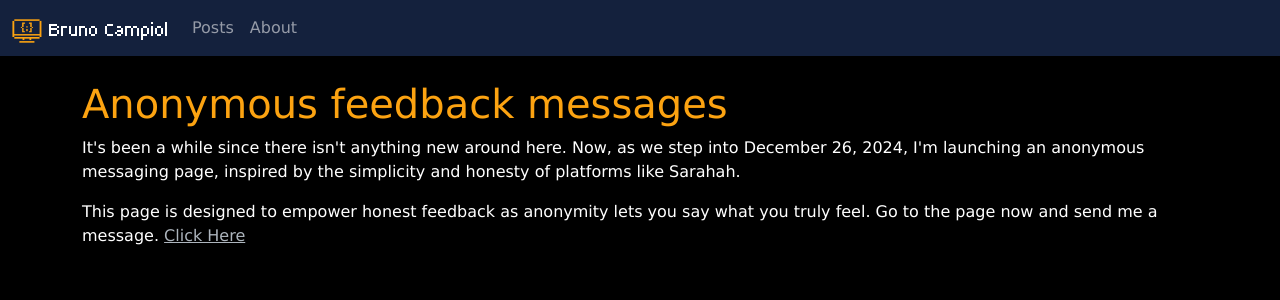
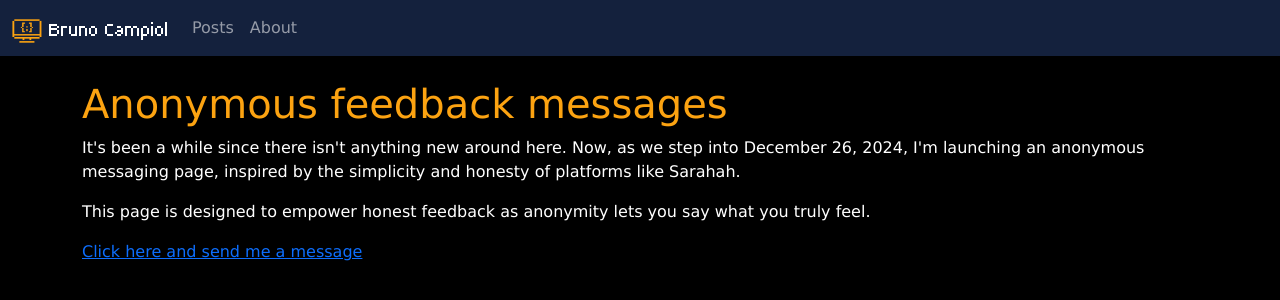
Before and after one commit to brunocampiol/brunocampiol.github.io, a Jekyll site: the page built from _posts/2024-12-26-feedback-messages.html, in a window 1280 px wide. Shown: the top 300 px of the page. Built offline with Jekyll 4.4.1, drawn with Linux system fonts in a browser that asks for light colours.

Commit message:
update feedback message page

```diff
--- a/_posts/2024-12-26-feedback-messages.html
+++ b/_posts/2024-12-26-feedback-messages.html
@@ -10,6 +10,8 @@ layoutPath: ../../../
 </p>
 <p>
     This page is designed to empower honest feedback as anonymity lets you
-    say what you truly feel. Go to the page now and send me a message.
-    <a href="../../../feedback">Click Here</a>
+    say what you truly feel.
 </p>
+<p>
+    <a class="link-primary" href="../../../feedback">Click here and send me a message</a>
+</p>
```
